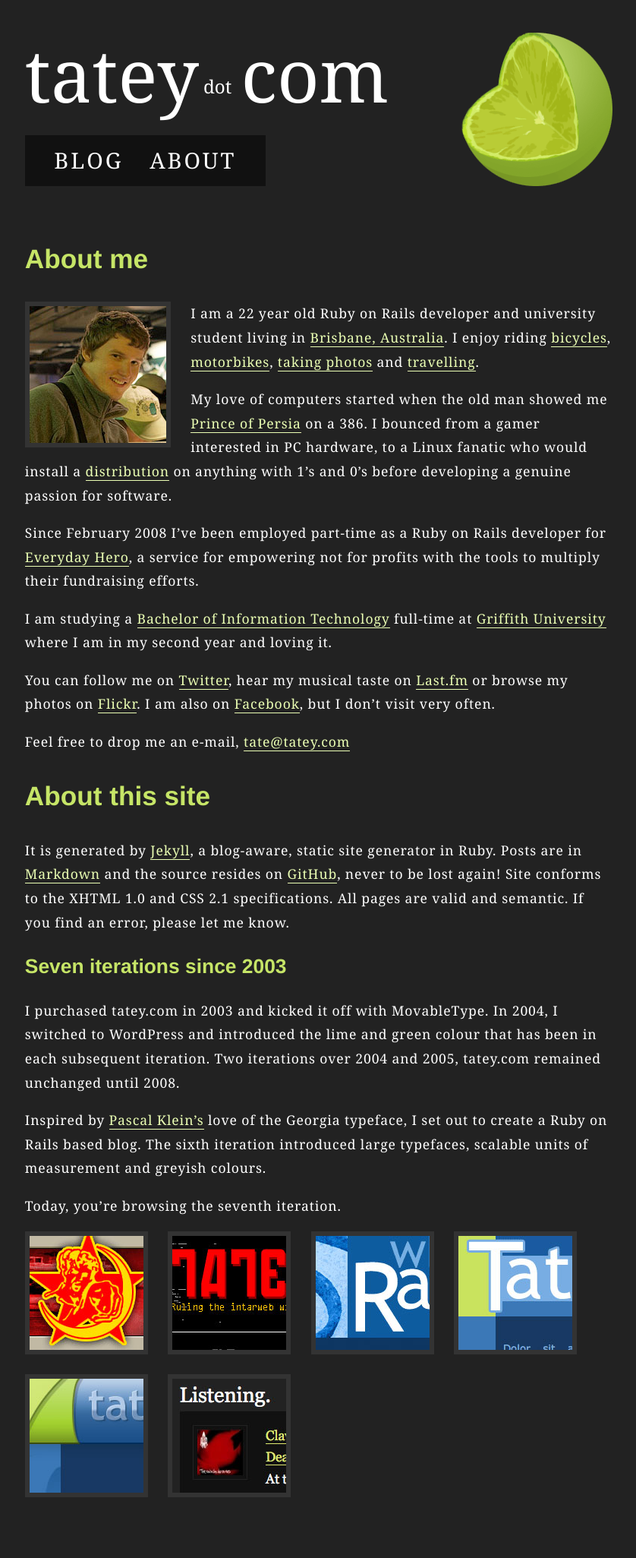
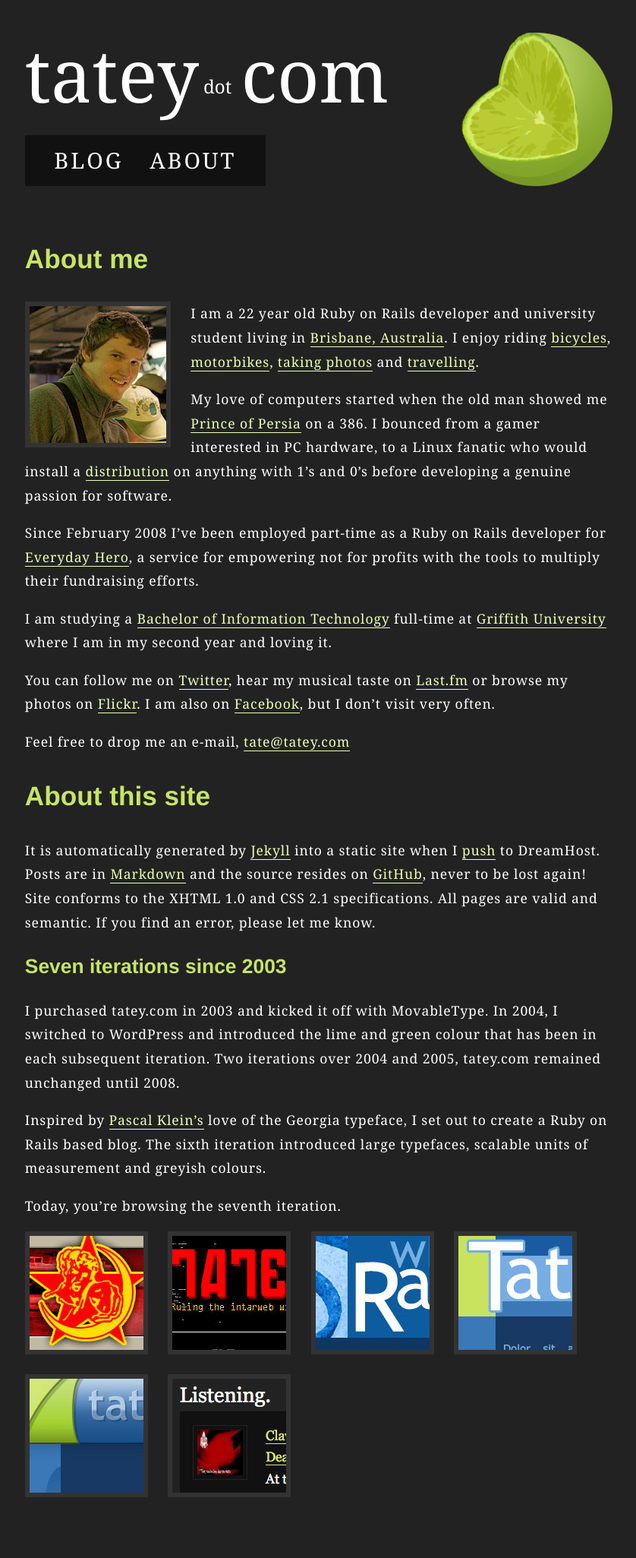
Before and after one commit to tatey/tatey.com, a Jekyll site: the page built from about.html, in a window 1280 px wide. Shown: the whole page at 76% size, without its empty margins (220-1058 px from the left). Built offline with Jekyll 4.4.1, drawn with Linux system fonts in a browser that asks for light colours.

Commit message:
Updated about page. Removed redundant HTML and CSS

```diff
--- a/_posts/2009-04-05-obligatory-hello-world.markdown
+++ b/_posts/2009-04-05-obligatory-hello-world.markdown
@@ -1,6 +1,6 @@
 ---
 layout: post
-title: Obligatory Hello, World!
+title: Obligatory hello, world!
 ---
 
 I've spent a good part of today on the seventh iteration of tatey.com.
--- a/_posts/2009-04-23-git-rebase-for-linear-history.markdown
+++ b/_posts/2009-04-23-git-rebase-for-linear-history.markdown
@@ -1,6 +1,6 @@
 ---
 layout: post
-title: Git Rebase for Linear History
+title: Git rebase for linear history
 ---
 
 Subject: Suggestion to rebase after committing and before pushing
--- a/about.html
+++ b/about.html
@@ -19,7 +19,7 @@
 
 <h2>About this site</h2>
 
-<p>It is generated by <a href="http://github.com/mojombo/jekyll/tree/master">Jekyll</a>, a blog-aware, static site generator in Ruby. Posts are in <a href="http://daringfireball.net/projects/markdown/">Markdown</a> and the source resides on <a href="http://github.com/tatey/tatey.com/tree/master">GitHub</a>, never to be lost again! Site conforms to the XHTML 1.0 and CSS 2.1 specifications. All pages are valid and semantic. If you find an error, please let me know.</p>
+<p>It is automatically generated by <a href="http://github.com/mojombo/jekyll/tree/master">Jekyll</a> into a static site when I <a href="/2009/04/29/jekyll-meets-dreamhost-automated-deployment-for-jekyll-with-git.html">push</a> to DreamHost. Posts are in <a href="http://daringfireball.net/projects/markdown/">Markdown</a> and the source resides on <a href="http://github.com/tatey/tatey.com/tree/master">GitHub</a>, never to be lost again! Site conforms to the XHTML 1.0 and CSS 2.1 specifications. All pages are valid and semantic. If you find an error, please let me know.</p>
 
 <h3>Seven iterations since 2003</h3>
 
--- a/sitemap.xml
+++ b/sitemap.xml
@@ -17,7 +17,7 @@
   </url>
   <url>
     <loc>http://tatey.com/about.html</loc>
-    <lastmod>2009-04-29</lastmod>
+    <lastmod>2009-05-03</lastmod>
     <changefreq>yearly</changefreq>
   </url>
 </urlset>
--- a/stylesheets/screen.css
+++ b/stylesheets/screen.css
@@ -185,6 +185,8 @@
 
 img
 {
+  display: block;
+  margin: 0 auto;
   border: 6px solid #333;
 }
 
@@ -214,12 +216,6 @@
     margin-bottom: 1.5em;
   }
 
-div.post img
-{
-  display: block;
-  margin: 0 auto;
-}
-
 /* Other */
 
 div.post_date
```
Also changed, not shown: index.html (+3 -5 lines).
